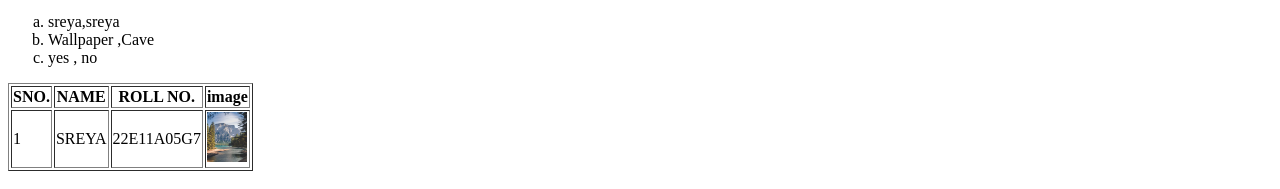
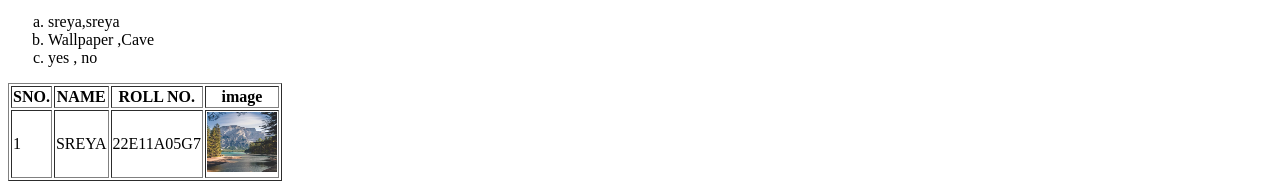
Before and after one commit to SREYA4358/html-class, a plain HTML site: page index.html in a window 1280 px wide. Shown: the part 1357-1546 px from the top of the page. Drawn offline with Linux system fonts and the light colour scheme.

Commit message:
changes done

```diff
--- a/index.html
+++ b/index.html
@@ -46,7 +46,7 @@
          <td> SREYA </td>
          <td>22E11A05G7</td>
          <td>
-            <img src="./assets/img1.jpeg" width="40px" height="50px">
+            <img src="./assets/img1.jpeg" width="70px" height="60px">
          </td>
 </table>
 </body>
```
